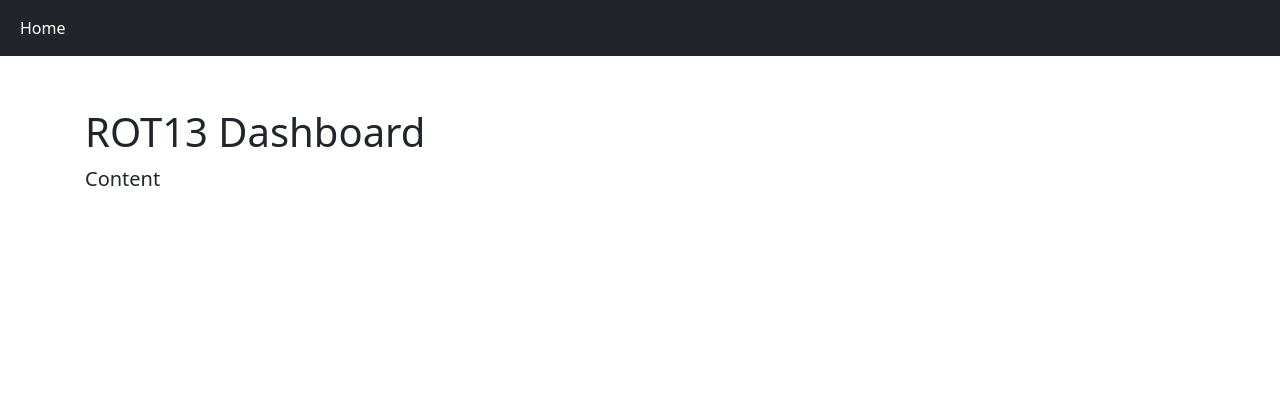
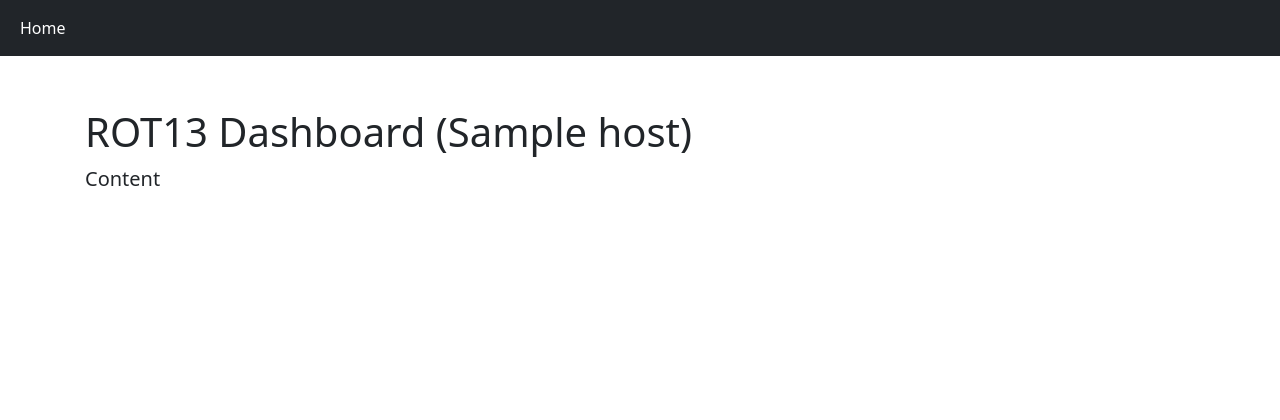
Before and after one commit to eonuallain/ta-dashboard-be, a Flask app: template templates/base.html in a window 1280 px wide. Shown: the top 420 px of the page. Run offline with Flask 3, Linux system fonts and the light colour scheme; the template is opened without the code that fills it: most values are stand-ins (such as "Sample title", 1, 10 or a date in 2020); some libraries are stand-ins or nearby versions.

Commit message:
show container name

```diff
--- a/app.py
+++ b/app.py
@@ -5,7 +5,9 @@ app = Flask(__name__)
 
 @app.route("/")
 def home():
-  return render_template("index.html")
+  host = os.environ.get('HOSTNAME')
+  print(f'host: {host}')
+  return render_template("index.html", host=host)
 
 if __name__ == "__main__":
   port = int(os.environ.get('PORT', 5000))
--- a/templates/base.html
+++ b/templates/base.html
@@ -40,7 +40,7 @@
     <!-- Begin page content -->
     <main class="flex-shrink-0">
         <div class="container">
-            <h1 class="mt-5">ROT13 Dashboard</h1>
+            <h1 class="mt-5">ROT13 Dashboard ({{host}})</h1>
             <p class="lead">Content</p>
         </div>
     </main>
```
Also changed, not shown: templates/index.html (line endings or trailing spaces), 1 other file.
